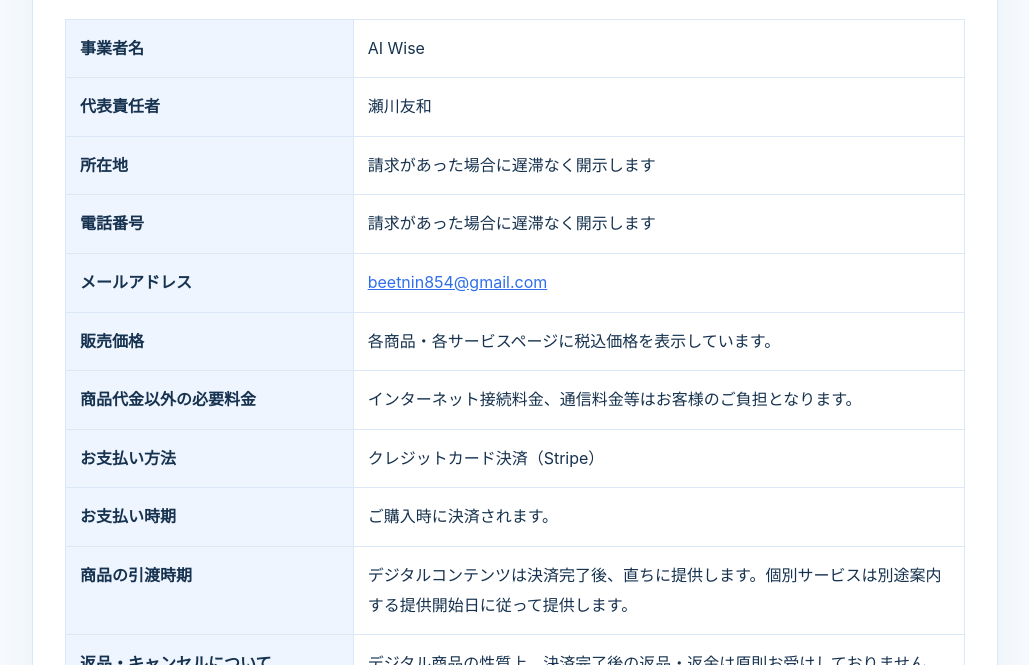
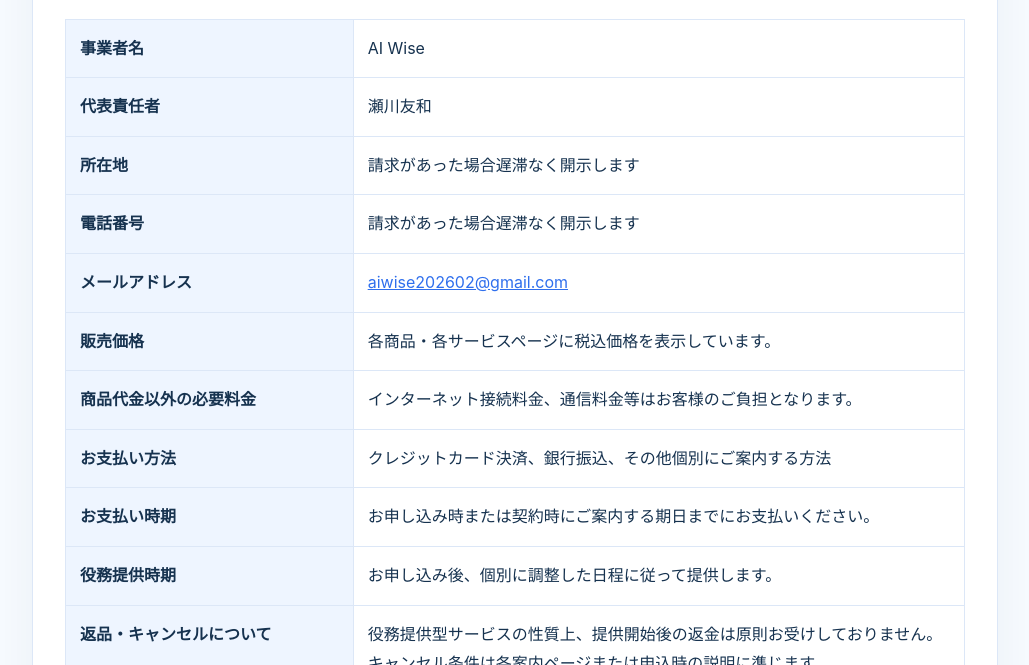
Before and after one commit to wachi0531-ux/aiwise-site, a plain HTML site: page legal.html in a window 1280 px wide. Shown: the part 135-800 px from the top of the page, without its empty margins (125-1154 px from the left). Drawn offline with Linux system fonts and the light colour scheme.

Commit message:
Update legal contact information

```diff
--- a/legal.html
+++ b/legal.html
@@ -5,94 +5,32 @@
   <meta name="viewport" content="width=device-width, initial-scale=1.0" />
   <title>特定商取引法に基づく表記 | AI Wise</title>
   <style>
-    body {
-      margin: 0;
-      font-family: -apple-system, BlinkMacSystemFont, "Hiragino Kaku Gothic ProN", "Yu Gothic", sans-serif;
-      background: #f7fbff;
-      color: #16324f;
-      line-height: 1.85;
-    }
-    .wrap {
-      width: min(900px, 92%);
-      margin: 40px auto;
-      background: #fff;
-      border: 1px solid #dce7f7;
-      border-radius: 24px;
-      padding: 32px;
-      box-shadow: 0 16px 50px rgba(22,50,79,0.06);
-    }
-    h1 { margin-top: 0; font-size: 32px; }
-    table {
-      width: 100%;
-      border-collapse: collapse;
-      margin-top: 20px;
-    }
-    th, td {
-      border: 1px solid #dce7f7;
-      padding: 14px;
-      vertical-align: top;
-      text-align: left;
-    }
-    th {
-      width: 32%;
-      background: #eef5ff;
-    }
-    a { color: #2f6fed; }
-    .back { margin-top: 24px; }
-    @media (max-width: 700px) {
-      th, td { display: block; width: 100%; }
-      tr { display: block; margin-bottom: 14px; }
-    }
+    body { margin:0; font-family:-apple-system,BlinkMacSystemFont,"Hiragino Kaku Gothic ProN","Yu Gothic",sans-serif; background:#f7fbff; color:#16324f; line-height:1.85; }
+    .wrap { width:min(900px,92%); margin:40px auto; background:#fff; border:1px solid #dce7f7; border-radius:24px; padding:32px; box-shadow:0 16px 50px rgba(22,50,79,.06); }
+    h1 { margin-top:0; font-size:32px; }
+    table { width:100%; border-collapse:collapse; margin-top:20px; }
+    th,td { border:1px solid #dce7f7; padding:14px; vertical-align:top; text-align:left; }
+    th { width:32%; background:#eef5ff; }
+    a { color:#2f6fed; }
+    .back { margin-top:24px; }
+    @media(max-width:700px){ th,td{display:block;width:100%;} tr{display:block;margin-bottom:14px;} }
   </style>
 </head>
 <body>
   <div class="wrap">
     <h1>特定商取引法に基づく表記</h1>
     <table>
-      <tr>
-        <th>事業者名</th>
-        <td>AI Wise</td>
-      </tr>
-      <tr>
-        <th>代表責任者</th>
-        <td>瀬川友和</td>
-      </tr>
-      <tr>
-        <th>所在地</th>
-        <td>請求があった場合に遅滞なく開示します</td>
-      </tr>
-      <tr>
-        <th>電話番号</th>
-        <td>請求があった場合に遅滞なく開示します</td>
-      </tr>
-      <tr>
-        <th>メールアドレス</th>
-        <td><a href="mailto:beetnin854@gmail.com">beetnin854@gmail.com</a></td>
-      </tr>
-      <tr>
-        <th>販売価格</th>
-        <td>各商品・各サービスページに税込価格を表示しています。</td>
-      </tr>
-      <tr>
-        <th>商品代金以外の必要料金</th>
-        <td>インターネット接続料金、通信料金等はお客様のご負担となります。</td>
-      </tr>
-      <tr>
-        <th>お支払い方法</th>
-        <td>クレジットカード決済（Stripe）</td>
-      </tr>
-      <tr>
-        <th>お支払い時期</th>
-        <td>ご購入時に決済されます。</td>
-      </tr>
-      <tr>
-        <th>商品の引渡時期</th>
-        <td>デジタルコンテンツは決済完了後、直ちに提供します。個別サービスは別途案内する提供開始日に従って提供します。</td>
-      </tr>
-      <tr>
-        <th>返品・キャンセルについて</th>
-        <td>デジタル商品の性質上、決済完了後の返品・返金は原則お受けしておりません。役務提供型サービスのキャンセル条件は各案内ページまたは申込時の説明に準じます。</td>
-      </tr>
+      <tr><th>事業者名</th><td>AI Wise</td></tr>
+      <tr><th>代表責任者</th><td>瀬川友和</td></tr>
+      <tr><th>所在地</th><td>請求があった場合遅滞なく開示します</td></tr>
+      <tr><th>電話番号</th><td>請求があった場合遅滞なく開示します</td></tr>
+      <tr><th>メールアドレス</th><td><a href="mailto:aiwise202602@gmail.com">aiwise202602@gmail.com</a></td></tr>
+      <tr><th>販売価格</th><td>各商品・各サービスページに税込価格を表示しています。</td></tr>
+      <tr><th>商品代金以外の必要料金</th><td>インターネット接続料金、通信料金等はお客様のご負担となります。</td></tr>
+      <tr><th>お支払い方法</th><td>クレジットカード決済、銀行振込、その他個別にご案内する方法</td></tr>
+      <tr><th>お支払い時期</th><td>お申し込み時または契約時にご案内する期日までにお支払いください。</td></tr>
+      <tr><th>役務提供時期</th><td>お申し込み後、個別に調整した日程に従って提供します。</td></tr>
+      <tr><th>返品・キャンセルについて</th><td>役務提供型サービスの性質上、提供開始後の返金は原則お受けしておりません。キャンセル条件は各案内ページまたは申込時の説明に準じます。</td></tr>
     </table>
     <p class="back"><a href="/">トップページへ戻る</a></p>
   </div>
```
